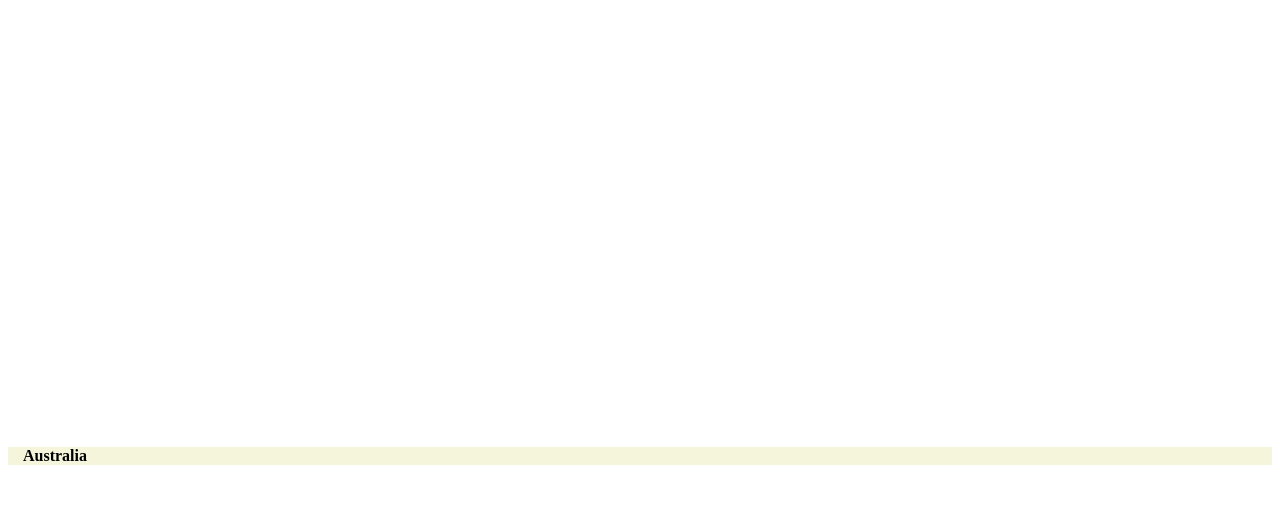
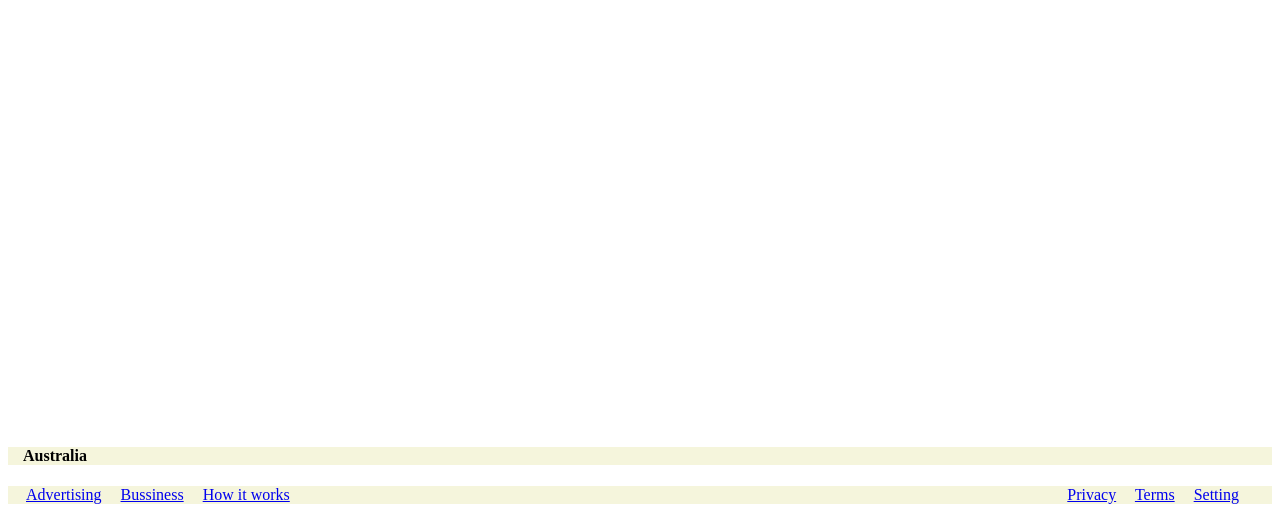
Before and after one commit to thakurianil/SimpleHTML, a plain HTML site: page FirstPage.html in a window 1280 px wide. Shown: the part 354-876 px from the top of the page. Before the commit the page ends 840 px from the top, so only its background shows below. Drawn offline with Linux system fonts and the light colour scheme.

Commit message:
google without css

```diff
--- a/FirstPage.html
+++ b/FirstPage.html
@@ -43,6 +43,19 @@
             Australia
         </h4>
         <!-- Lots of href with links working -->
+        <div style="margin-top: 0px; background-color: beige;" >
+            <div style="margin: 18px; font-size: medium; ">
+                <a href="https://about.google/?fg=1&utm_source=google-AU&utm_medium=referral&utm_campaign=hp-header" style="padding-right: 15px; ">Advertising</a>
+                <a href="https://store.google.com/AU/?utm_source=hp_header&utm_medium=google_ooo&utm_campaign=GS100042&hl=en-GB&pli=1" style="padding-right: 15px;">Bussiness</a>
+                <a href="https://store.google.com/AU/?utm_source=hp_header&utm_medium=google_ooo&utm_campaign=GS100042&hl=en-GB&pli=1">How it works</a>
+
+                <div style="float: right; font-size: medium;">
+                    <a href="google.com/about" style="padding-right: 15px;">Privacy</a>
+                    <a href="google.com/about">Terms</a>
+                    <a href="google.com/about" style="padding-left: 15px; padding-right: 15px;">Setting</a>
+                </div>
+
+            </div>
 
         </div>
 
```
